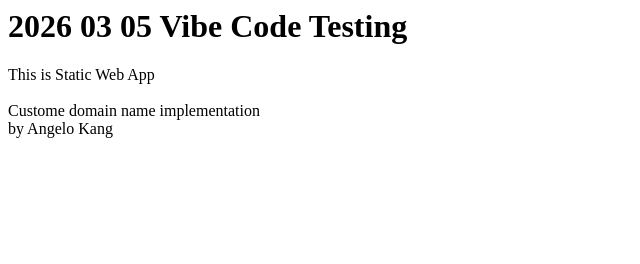
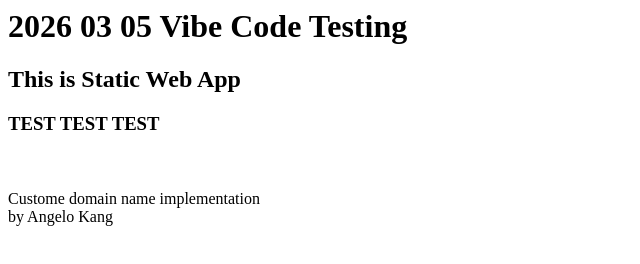
Before and after one commit to stmaryangelo/stmaryswa1, a plain HTML site: page index.html in a window 1280 px wide. Shown: the whole page, without its empty margins (0-640 px from the left). Drawn offline with Linux system fonts and the light colour scheme.

Commit message:
TEST CI/CD

```diff
--- a/index.html
+++ b/index.html
@@ -4,7 +4,10 @@
   </Title>
   <Body>
     <h1>2026 03 05 Vibe Code Testing </h1>
-    This is Static Web App
+    <h2>This is Static Web App </h2>
+    <h3>
+      TEST TEST TEST
+    </h3>
     <BR>
     <BR>
     Custome domain name implementation
```
Also changed, not shown: 1 other file.
